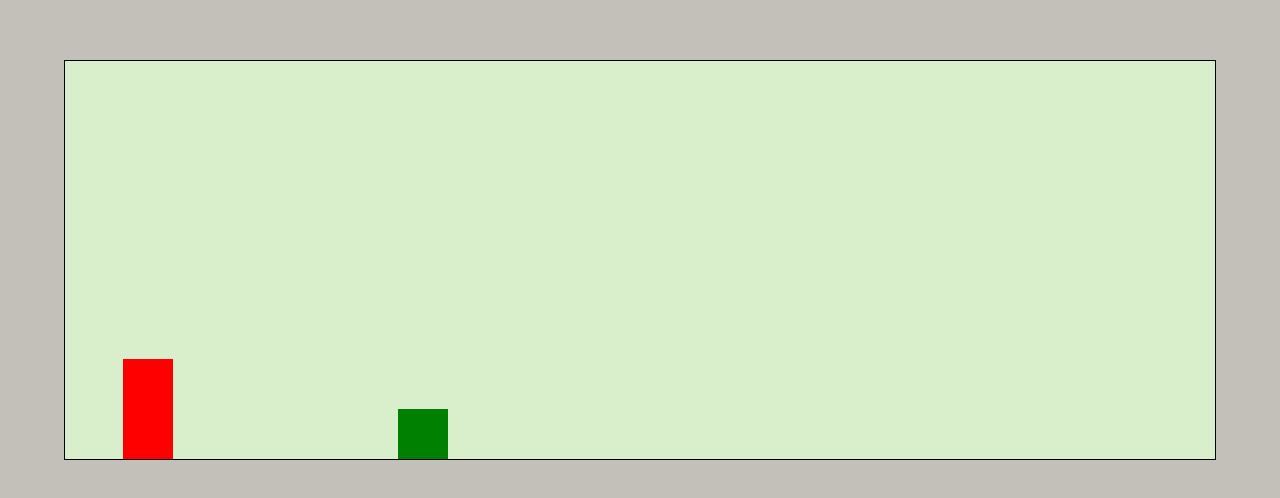
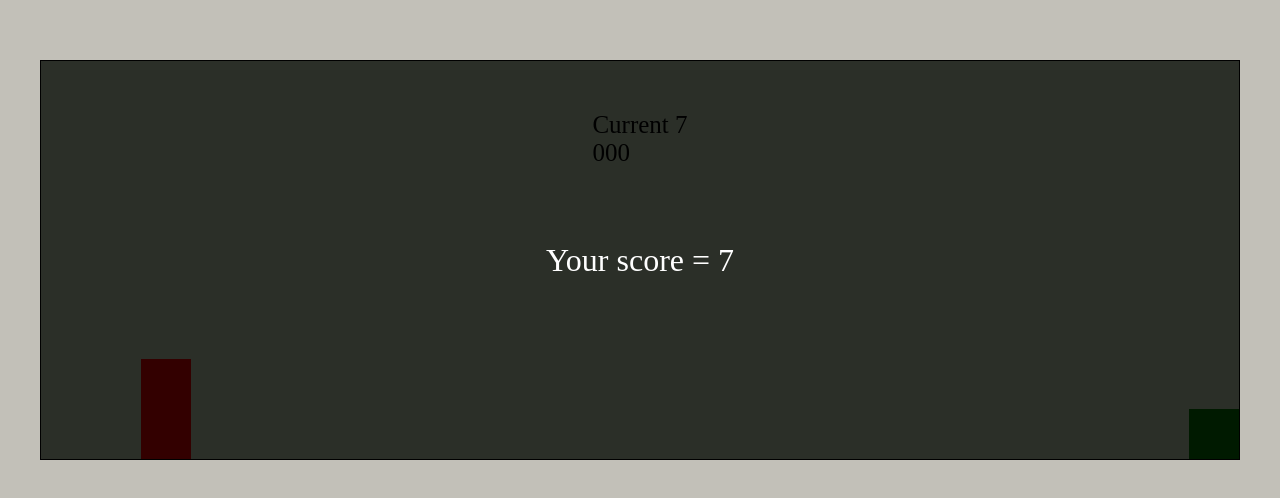
Before and after one commit to sashko-ua/dino-game, a website: page src/index.html in a window 1280 px wide. Shown: the part 140-638 px from the top of the page. Drawn offline with nearby package versions, Linux system fonts and the light colour scheme; files that its build step writes are made by us from their sources.

Commit message:
added counter, jump and dead

```diff
--- a/src/index.html
+++ b/src/index.html
@@ -7,7 +7,7 @@
 
     <link rel="stylesheet" href="css/style.min.css">
 
-    <title>Dino game</title>
+    <title>Jumping game</title>
 </head>
 
 <body>
@@ -15,6 +15,13 @@
         <div class="game__wrapper">
             <div class="game__character"></div>
             <div class="game__block"></div>
+            <div class="game__counter">
+                <div class="game__counter-current"></div>
+                <div class="game__counter-best">000</div>
+            </div>
+            <div class="game__score">
+                <div class="game__score-text"></div>
+            </div>
         </div>
     </div>
     <script src="js/script.js"></script>
--- a/src/js/script.js
+++ b/src/js/script.js
@@ -1,7 +1,46 @@
 'use strict'
 
-const character = document.querySelector('.game__character');
+const character = document.querySelector('.game__character'),
+    block = document.querySelector('.game__block');
 
 window.addEventListener('keydown', (e) => {
-    console.log(e);
+    if (e.key == " ") {
+        jump(e);
+    }
 });
+
+function jump(e) {
+    character.classList.add('game__character--active');
+
+    setTimeout(() => {
+        character.classList.remove('game__character--active');
+    }, 600);
+}
+
+const counter = document.querySelector('.game__counter-current');
+let i = 0
+
+const setCounter = setInterval(() => {
+    counter.innerHTML = `Current ${i}`;
+    i++;
+}, 100);
+
+const score = document.querySelector('.game__score'),
+    scoreText = document.querySelector('.game__score-text');
+
+const checkDead = setInterval(() => {
+    const characterTop = parseInt(window.getComputedStyle(character).getPropertyValue('top'));
+    const blockLeft = parseInt(window.getComputedStyle(block).getPropertyValue('left'));
+
+    if (blockLeft <= 150 && blockLeft >= 100 && characterTop >= 250) {
+        dead();
+    }
+
+}, 10);
+
+function dead() {
+    clearInterval(setCounter);
+    block.classList.add('game__block--dead');
+    score.classList.add('game__score--active');
+    scoreText.innerHTML = `Your score = ${--i}`;
+}
--- a/src/sass/blocks/game.sass
+++ b/src/sass/blocks/game.sass
@@ -8,8 +8,8 @@
     align-items: center
     &__wrapper
         position: relative
-        width: 90%
-        height: 50%
+        width: 1200px
+        height: 400px
         border: 1px solid #000
         overflow: hidden
         background-color: #d9eeca
@@ -18,8 +18,9 @@
         height: 100px
         position: absolute
         bottom: 0
-        left: 5%
+        left: 100px
         background-color: red
+        transition: all .5s
         &--active
             bottom: 100px
     &__block
@@ -29,4 +30,29 @@
         position: absolute
         bottom: 0
         right: 0
-        animation: right-to-left 3s linear infinite
+        transition: all 1s
+        animation: right-to-left 1s linear infinite
+        &--dead
+            animation: none
+    &__counter
+        position: absolute
+        left: 50%
+        transform: translate(-50%, 0)
+        top: 50px
+        font-size: 25px
+    &__score
+        position: relative
+        display: none
+        width: 100%
+        height: 100%
+        background-color: rgba(0, 0, 0, .8)
+        z-index: 100
+        &-text
+            position: absolute
+            top: 50%
+            left: 50%
+            transform: translate(-50%, -50%)
+            font-size: 32px
+            color: #fff
+        &--active
+            display: block
```
Also changed, not shown: dist/css/style.css, dist/css/style.min.css, dist/index.html, dist/js/script.js, dist/js/script.min.js.
